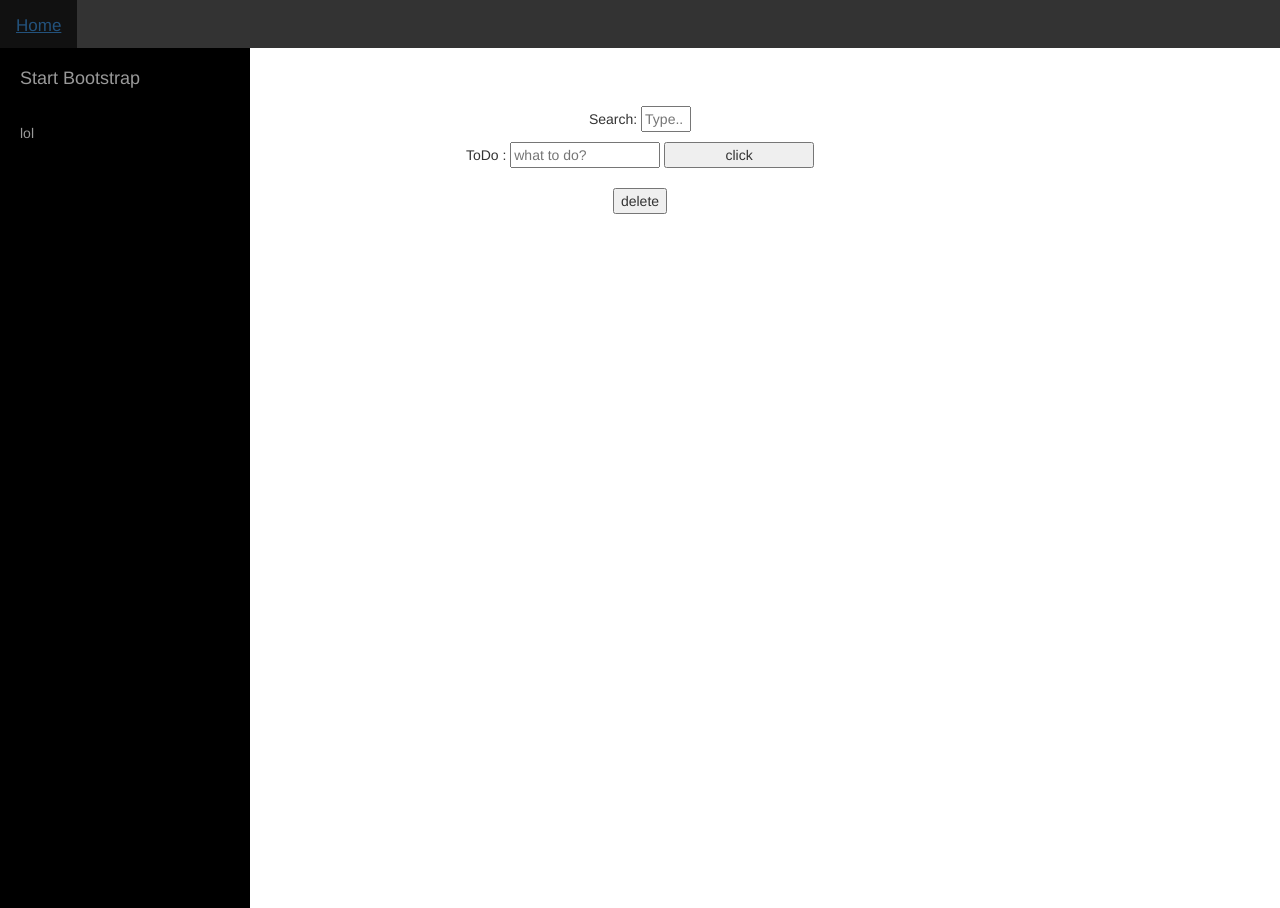
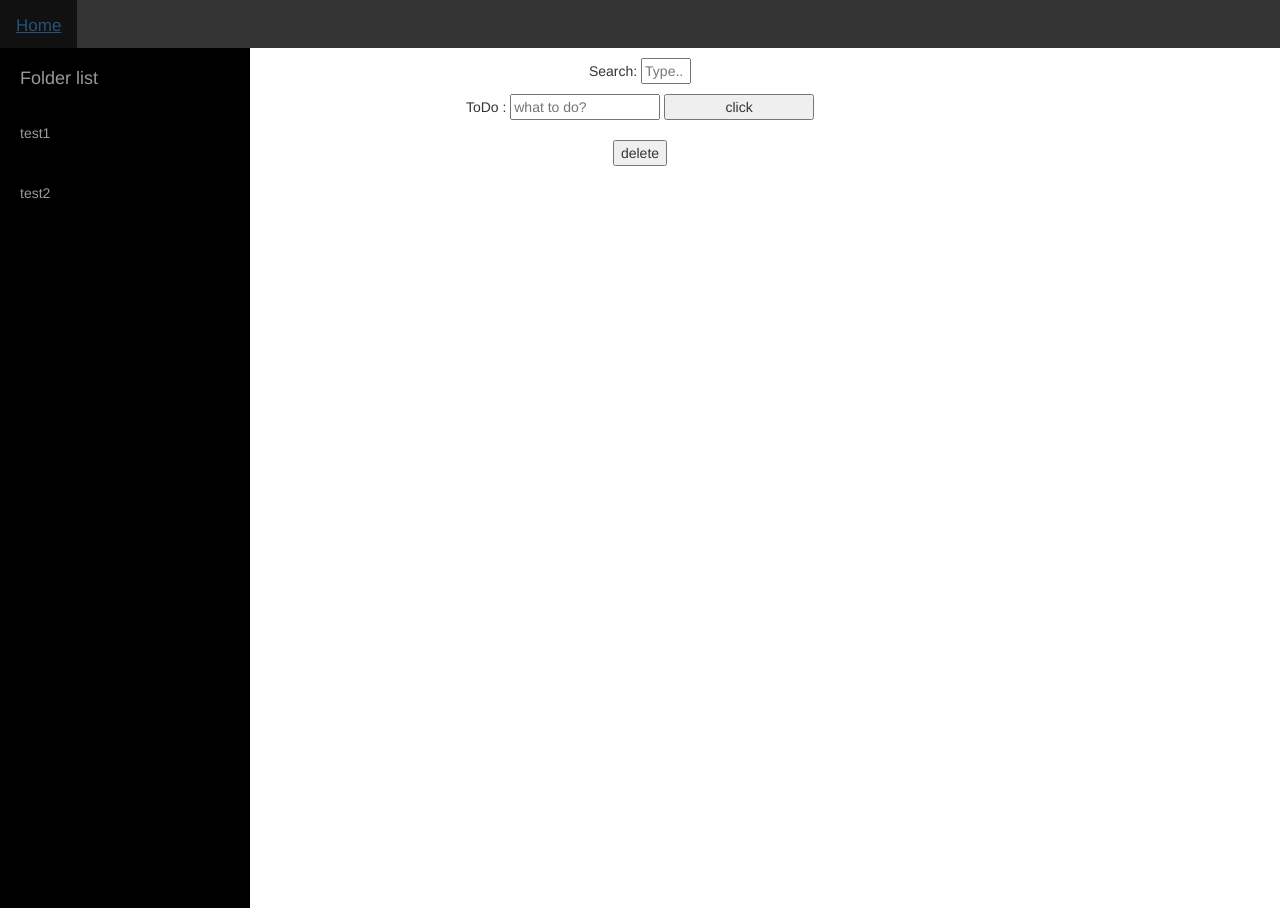
Before and after one commit to barnrang/todolist, a Flask app: page / in a window 1280 px wide. Run offline with Flask 2, Linux system fonts and the light colour scheme; some libraries are stand-ins or nearby versions.

Commit message:
fixed menubar

```diff
--- a/static/css/main.css
+++ b/static/css/main.css
@@ -9,12 +9,22 @@
 }
 
 #todolist{
+  width: 300px;
   background-color: white;
-  float: left;
-  -webkit-transition: all 0.5s ease;
-  -moz-transition: all 0.5s ease;
-  -o-transition: all 0.5s ease;
-  transition: all 0.5s ease;
+  margin: auto;
+  padding: 0;
+}
+
+/*#todolist li{
+  margin: auto;
+  margin-top: 5px;
+  margin-bottom: 5px;
+}*/
+
+/* Delete Box */
+
+#delete{
+  clear: left;
 }
 
 table, th, td{
@@ -52,10 +62,11 @@ miss-input {
 /* Navigation Bar*/
 
 .nav-bar {
+  z-index: 1;
   overflow: hidden;
   background-color: #333;
   height: 48px;
-  /*position: fixed;*/
+  position: fixed;
   top: 0;
   width: 100%;
 }
@@ -68,6 +79,10 @@ miss-input {
   padding: 14px 16px;
   text-decoration: none;
   font-size: 17px;
+  -webkit-transition: all 0.5s ease;
+  -moz-transition: all 0.5s ease;
+  -o-transition: all 0.5s ease;
+  transition: all 0.5s ease;
 }
 
 .nav-bar a:hover {
@@ -78,11 +93,10 @@ miss-input {
 
 .workblock{
   display: block;
-  width: 300px;
+  width: inherit;
   background-color: #F5F5F5;
   padding: 15px;
-  margin-left: auto;
-  margin-right: 5px;*/
+  margin: auto;
   margin-bottom: 5px;
   margin-top: 10px;
   text-align: left;
--- a/static/css/simple-sidebar.css
+++ b/static/css/simple-sidebar.css
@@ -11,6 +11,7 @@
 /* Toggle Styles */
 
 #wrapper {
+    margin-top: 48px;
     padding-left: 0;
     -webkit-transition: all 0.5s ease;
     -moz-transition: all 0.5s ease;
@@ -28,7 +29,7 @@
     left: 250px;
     width: 0px;
     height: 100%;
-    margin-top: 48px;
+    margin-top: 0px;
     margin-left: -250px;
     overflow-y: auto;
     background: #000;
@@ -39,7 +40,7 @@
 }
 
 #wrapper.toggled #sidebar-wrapper {
-    margin-top: 48px;
+    margin-top: 0px;
     width: 250px;
 }
 
@@ -47,11 +48,7 @@
     width: 100%;
     margin: 0px;
     position: absolute;
-    padding-top: 48px;
-    -webkit-transition: all 0.5s ease;
-    -moz-transition: all 0.5s ease;
-    -o-transition: all 0.5s ease;
-    transition: all 0.5s ease;
+    margin-top: 0px;
 }
 
 #wrapper.toggled #page-content-wrapper {
@@ -119,16 +116,17 @@
     }*/
 
     #sidebar-wrapper {
+        margin-top: 0;
         width: 250px;
     }
 
     #wrapper.toggled #sidebar-wrapper {
-        margin-top: 48px;
+        margin-top: 0;
         width: 250px;
     }
 
     #page-content-wrapper {
-        padding-top: 48px;
+        margin-top:48px;
         position: relative;
     }
 
--- a/static/script/main.js
+++ b/static/script/main.js
@@ -36,6 +36,9 @@ function changeDisplay(){
     if(!document.getElementById("menu-toggle")){
       console.log("lol2")
       var text = $(".nav-bar").html();
+      console.log($(".nav-bar").children().outerWidth());
+      $(".nav-bar").children().animate({rigth: $(".nav-bar").children().outerWidth()})
+      console.log("notice");
       text = "<a class=\"active\""
       + "id=\"menu-toggle\" href=\"#\">Folder</a>"
       + text;
@@ -51,7 +54,7 @@ function changeDisplay(){
 
 
 
-$('table').sortable();
+//$('table').sortable();
 
 function checkSubString(sub, str){
   var lensub = sub.length;
--- a/templates/index.html
+++ b/templates/index.html
@@ -2,8 +2,7 @@
 
 {% block title %} Home {% endblock %}
 {% block main %}
-  <body>
-    <div class="display">
+  <div class="display">
     <form id="search">
       Search: <input type="text" style="input" class="searchBox" placeholder="Type..">
     </form>
@@ -23,6 +22,6 @@
       </div>
     </workblock> -->
     <br>
-
     <button id="delete" action="{{url_for('index')}}" method="post">delete</button>
+  </div>
 {% endblock %}
--- a/templates/layout.html
+++ b/templates/layout.html
@@ -11,25 +11,29 @@
     <title>TODOLIST {% block title %}{% endblock %}</title>
   </head>
   <body onresize="changeDisplay()">
+    <div class="nav-bar">
+        <a class="active" id="menu-toggle" href="#">Folder</a>
+        <a class="active" href="{{url_for('index')}}">Home</a>
+    </div>
     <div id="wrapper">
       <div id="sidebar-wrapper">
           <ul class="sidebar-nav">
             <li class="sidebar-brand">
               <a href="#">
-                  Start Bootstrap
+                  Folder list
               </a>
             </li>
             <li>
-              <a href="#">lol</a>
+              <a href="#">test1</a>
+            </li>
+            <li>
+              <a href="#">test2</a>
             </li>
           </ul>
       </div>
 
 
-        <div class="nav-bar">
-            <a class="active" id="menu-toggle" href="#">Folder</a>
-            <a class="active" href="{{url_for('index')}}">Home</a>
-        </div>
+
           <!-- Sidebar -->
         <div id="page-content-wrapper">
         <main>
```
